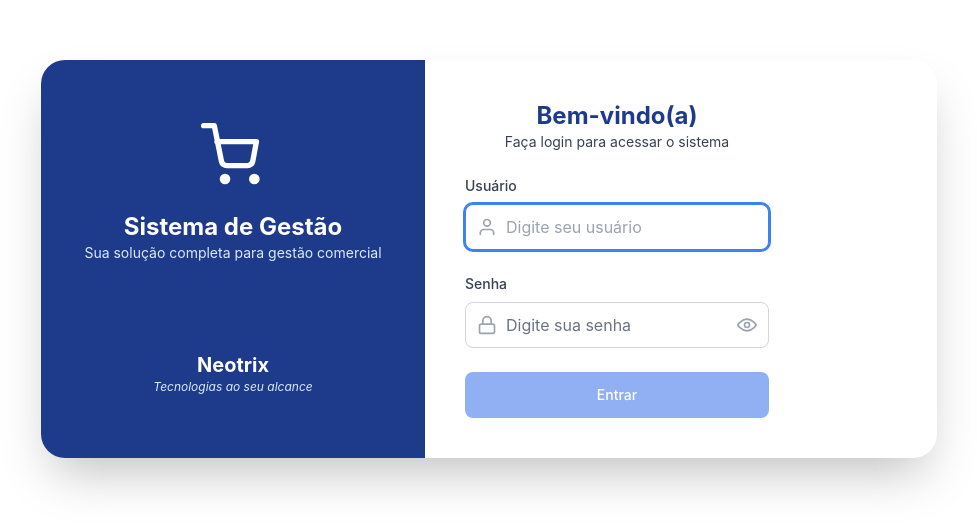
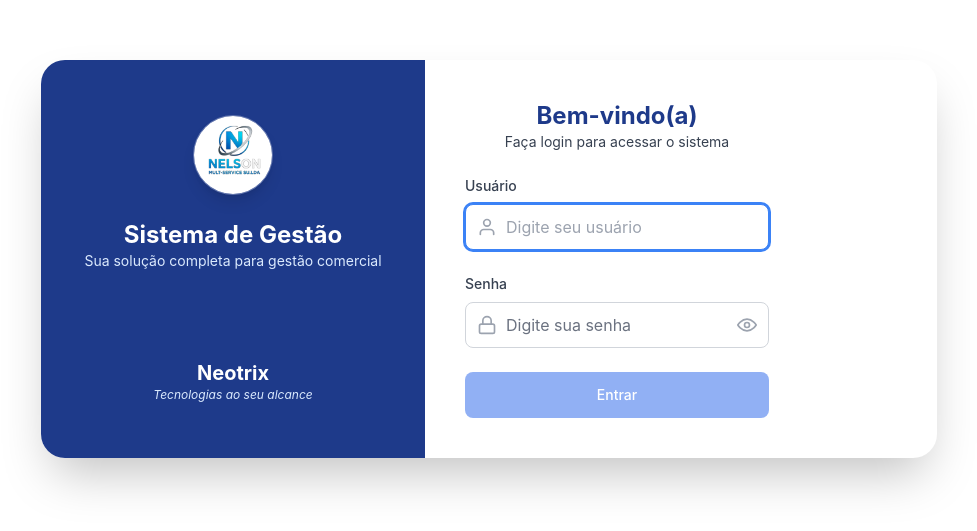
Before and after one commit to Alves-37/pdv, a React (Vite) app: page /login in a window 1280 px wide. Shown: the part 141-672 px from the top of the page, without its empty margins (151-1128 px from the left). Built offline with nearby package versions, Linux system fonts and the light colour scheme.

Commit message:
Adicionando logo tipo

```diff
--- a/src/pages/Login.jsx
+++ b/src/pages/Login.jsx
@@ -30,12 +30,12 @@ export default function Login() {
         {/* Left branding panel */}
         <div className="bg-blue-900 p-10 flex flex-col justify-center items-center text-white w-96">
           <div className="text-center space-y-6">
-            {/* ShoppingCart icon */}
-            <svg className="h-16 w-16 text-white mx-auto" viewBox="0 0 24 24" fill="none" stroke="currentColor" strokeWidth="2" strokeLinecap="round" strokeLinejoin="round">
-              <circle cx="9" cy="21" r="1" />
-              <circle cx="20" cy="21" r="1" />
-              <path d="M1 1h4l2.68 13.39a2 2 0 0 0 2 1.61h7.72a2 2 0 0 0 2-1.61l1.38-7.39H6" />
-            </svg>
+            {/* Logo nelson */}
+            <img
+              src="/nelson.jpg"
+              alt="Nelson"
+              className="h-20 w-20 rounded-full object-cover mx-auto shadow-lg border border-white/30"
+            />
             <div>
               <h2 className="text-2xl font-bold">Sistema de Gestão</h2>
               <p className="text-blue-100 text-sm">Sua solução completa para gestão comercial</p>
@@ -159,13 +159,13 @@ export default function Login() {
       <div className="lg:hidden w-full max-w-sm">
         {/* Header Mobile */}
         <div className="text-center mb-8">
-          <div className="mx-auto h-16 w-16 bg-blue-900 rounded-full flex items-center justify-center mb-4">
-            {/* ShoppingCart icon */}
-            <svg className="h-8 w-8 text-white" viewBox="0 0 24 24" fill="none" stroke="currentColor" strokeWidth="2" strokeLinecap="round" strokeLinejoin="round">
-              <circle cx="9" cy="21" r="1" />
-              <circle cx="20" cy="21" r="1" />
-              <path d="M1 1h4l2.68 13.39a2 2 0 0 0 2 1.61h7.72a2 2 0 0 0 2-1.61l1.38-7.39H6" />
-            </svg>
+          <div className="mx-auto h-16 w-16 bg-blue-900 rounded-full flex items-center justify-center mb-4 overflow-hidden">
+            {/* Logo nelson */}
+            <img
+              src="/nelson.jpg"
+              alt="Nelson"
+              className="h-full w-full object-cover"
+            />
           </div>
           <h1 className="text-2xl font-bold text-blue-900 mb-1">Sistema de Gestão</h1>
           <p className="text-gray-600 text-sm">Sua solução completa para gestão comercial</p>
```
Also changed, not shown: public/nelson.jpg (added).
